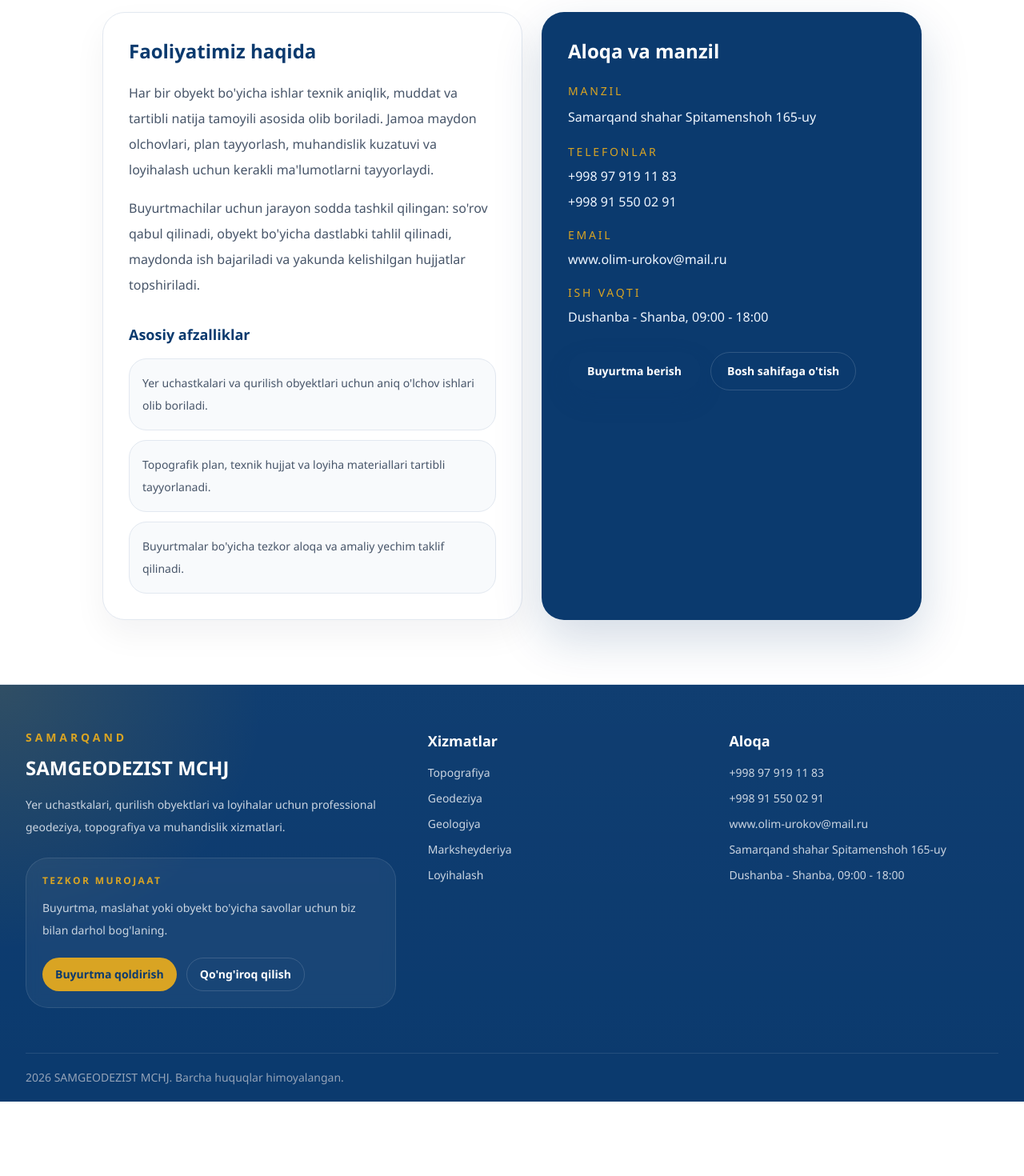
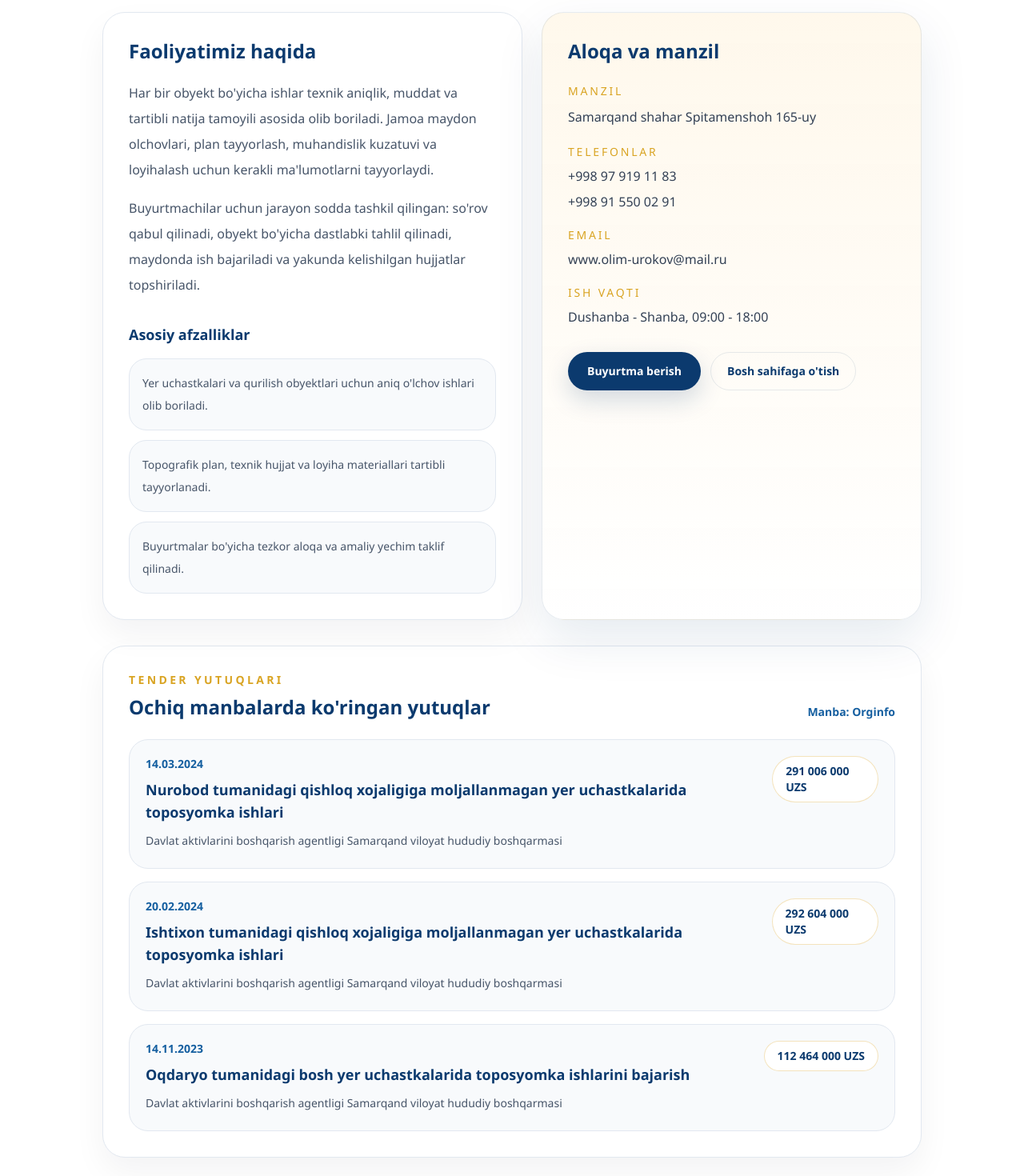
Before and after one commit to abdugani2004/samgeodezist, a Next.js app: page /biz-haqimizda in a window 1280 px wide. Shown: the part 780-2250 px from the top of the page at 80% size. Before the commit the page ends 2157 px from the top, so only its background shows below. Built offline with nearby package versions, Linux system fonts and the light colour scheme.

Commit message:
Add tender wins to about page

```diff
--- a/app/biz-haqimizda/page.tsx
+++ b/app/biz-haqimizda/page.tsx
@@ -47,6 +47,27 @@ const strengths = [
   "Yer uchastkalari va qurilish obyektlari uchun aniq o'lchov ishlari olib boriladi.",
   "Topografik plan, texnik hujjat va loyiha materiallari tartibli tayyorlanadi.",
   "Buyurtmalar bo'yicha tezkor aloqa va amaliy yechim taklif qilinadi.",
+];
+
+const tenderWins = [
+  {
+    date: "14.03.2024",
+    title: "Nurobod tumanidagi qishloq xojaligiga moljallanmagan yer uchastkalarida toposyomka ishlari",
+    customer: "Davlat aktivlarini boshqarish agentligi Samarqand viloyat hududiy boshqarmasi",
+    amount: "291 006 000 UZS",
+  },
+  {
+    date: "20.02.2024",
+    title: "Ishtixon tumanidagi qishloq xojaligiga moljallanmagan yer uchastkalarida toposyomka ishlari",
+    customer: "Davlat aktivlarini boshqarish agentligi Samarqand viloyat hududiy boshqarmasi",
+    amount: "292 604 000 UZS",
+  },
+  {
+    date: "14.11.2023",
+    title: "Oqdaryo tumanidagi bosh yer uchastkalarida toposyomka ishlarini bajarish",
+    customer: "Davlat aktivlarini boshqarish agentligi Samarqand viloyat hududiy boshqarmasi",
+    amount: "112 464 000 UZS",
+  },
 ];
 
 export default function AboutPage() {
@@ -122,18 +143,18 @@ export default function AboutPage() {
                 </div>
               </div>
 
-              <div className="rounded-[28px] border border-brand-navy/10 bg-brand-navy p-6 text-white shadow-[0_24px_60px_rgba(11,58,110,0.18)] sm:p-8">
+              <div className="rounded-[28px] border border-brand-navy/10 bg-[linear-gradient(180deg,rgba(255,248,235,0.96),rgba(255,255,255,1))] p-6 text-brand-navy shadow-[0_24px_60px_rgba(11,58,110,0.10)] sm:p-8">
                 <h2 className="text-2xl font-bold">Aloqa va manzil</h2>
                 <div className="mt-6 space-y-5">
                   <div>
                     <p className="text-sm uppercase tracking-[0.2em] text-brand-gold">Manzil</p>
-                    <p className="mt-2 text-base leading-7 text-blue-50">{companyAddress}</p>
+                    <p className="mt-2 text-base leading-7 text-slate-700">{companyAddress}</p>
                   </div>
                   <div>
                     <p className="text-sm uppercase tracking-[0.2em] text-brand-gold">Telefonlar</p>
-                    <div className="mt-2 flex flex-col gap-2 text-base text-blue-50">
+                    <div className="mt-2 flex flex-col gap-2 text-base text-slate-700">
                       {phoneNumbers.map((phone) => (
-                        <Link key={phone} href={`tel:${phone.replaceAll(" ", "")}`} className="hover:text-white">
+                        <Link key={phone} href={`tel:${phone.replaceAll(" ", "")}`} className="hover:text-brand-blue">
                           {phone}
                         </Link>
                       ))}
@@ -141,13 +162,13 @@ export default function AboutPage() {
                   </div>
                   <div>
                     <p className="text-sm uppercase tracking-[0.2em] text-brand-gold">Email</p>
-                    <Link href={`mailto:${companyEmail}`} className="mt-2 block text-base text-blue-50 hover:text-white">
+                    <Link href={`mailto:${companyEmail}`} className="mt-2 block text-base text-slate-700 hover:text-brand-blue">
                       {companyEmail}
                     </Link>
                   </div>
                   <div>
                     <p className="text-sm uppercase tracking-[0.2em] text-brand-gold">Ish vaqti</p>
-                    <p className="mt-2 text-base text-blue-50">{workingHours}</p>
+                    <p className="mt-2 text-base text-slate-700">{workingHours}</p>
                   </div>
                 </div>
 
@@ -157,11 +178,52 @@ export default function AboutPage() {
                   </Link>
                   <Link
                     href="/"
-                    className="inline-flex items-center justify-center rounded-full border border-white/15 px-5 py-3 text-sm font-semibold text-white transition duration-300 hover:border-brand-gold hover:bg-white/10"
+                    className="inline-flex items-center justify-center rounded-full border border-brand-navy/10 px-5 py-3 text-sm font-semibold text-brand-navy transition duration-300 hover:border-brand-gold hover:bg-white"
                   >
                     Bosh sahifaga o&#39;tish
                   </Link>
                 </div>
+              </div>
+            </section>
+
+            <section className="mt-8 rounded-[28px] border border-slate-200 bg-white p-6 shadow-[0_18px_40px_rgba(15,23,42,0.05)] sm:p-8">
+              <div className="flex flex-col gap-3 sm:flex-row sm:items-end sm:justify-between">
+                <div>
+                  <p className="text-sm font-semibold uppercase tracking-[0.24em] text-brand-gold">
+                    Tender yutuqlari
+                  </p>
+                  <h2 className="mt-2 text-2xl font-bold text-brand-navy">
+                    Ochiq manbalarda ko&#39;ringan yutuqlar
+                  </h2>
+                </div>
+                <Link
+                  href="https://orginfo.uz/organization/11996a7e98c4/"
+                  className="text-sm font-semibold text-brand-blue hover:text-brand-navy"
+                  target="_blank"
+                  rel="noreferrer"
+                >
+                  Manba: Orginfo
+                </Link>
+              </div>
+
+              <div className="mt-6 grid gap-4">
+                {tenderWins.map((item) => (
+                  <div
+                    key={`${item.date}-${item.title}`}
+                    className="rounded-[24px] border border-slate-200 bg-slate-50 p-5"
+                  >
+                    <div className="flex flex-col gap-3 sm:flex-row sm:items-start sm:justify-between">
+                      <div>
+                        <p className="text-sm font-semibold text-brand-blue">{item.date}</p>
+                        <h3 className="mt-2 text-lg font-semibold text-brand-navy">{item.title}</h3>
+                        <p className="mt-2 text-sm leading-7 text-slate-600">{item.customer}</p>
+                      </div>
+                      <div className="rounded-full border border-brand-gold/30 bg-white px-4 py-2 text-sm font-semibold text-brand-navy">
+                        {item.amount}
+                      </div>
+                    </div>
+                  </div>
+                ))}
               </div>
             </section>
           </div>
```
